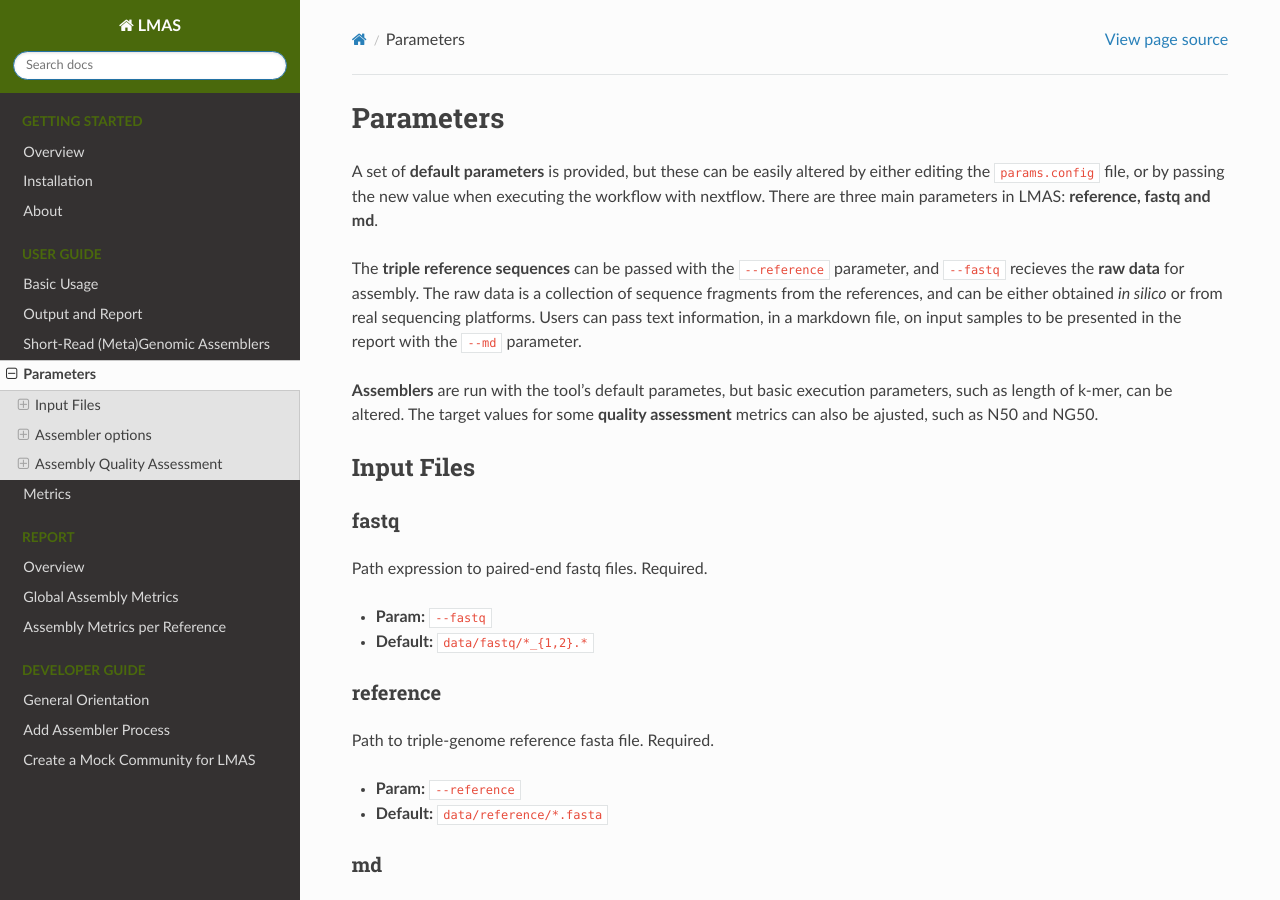
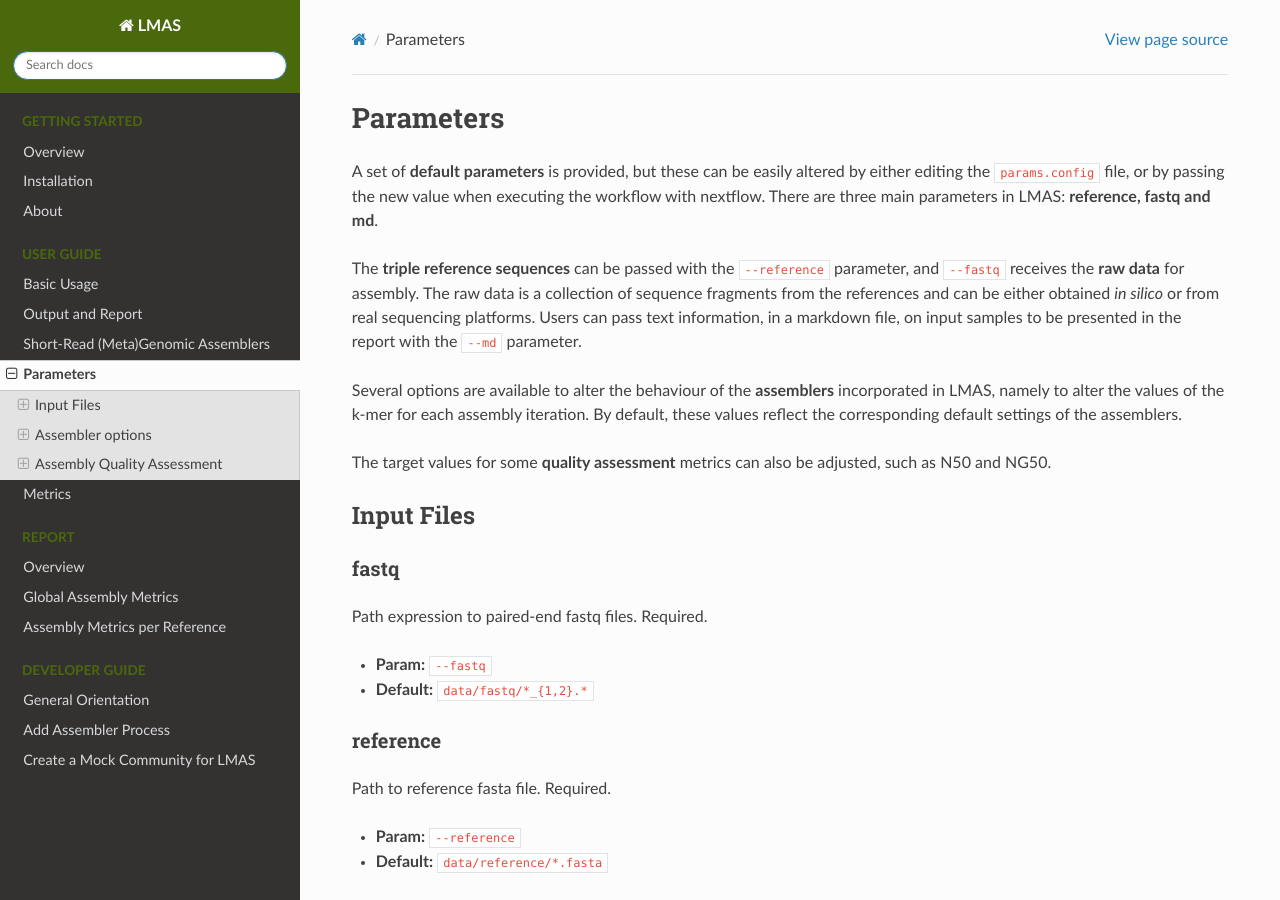
Before and after one commit to B-UMMI/LMAS, a Sphinx documentation site: the page built from docs/user/parameters.rst, in a window 1280 px wide and 900 px high. Built offline with Sphinx 7.4.7 and the Read the Docs theme 2.0.0, drawn with Linux system fonts in a browser that asks for light colours; some of the changed text lies outside the part shown.

Commit message:
Update parameters.rst

```diff
--- a/docs/user/parameters.rst
+++ b/docs/user/parameters.rst
@@ -5,13 +5,16 @@
 ``params.config`` file, or by passing the new value when executing the workflow with nextflow.
 There are three main parameters in LMAS: **reference, fastq and md**.
 
-The **triple reference sequences** can be passed with the ``--reference`` parameter, and ``--fastq`` recieves
-the **raw data** for assembly. The raw data is a collection of sequence fragments from the references, and can be either
+The **triple reference sequences** can be passed with the ``--reference`` parameter, and ``--fastq`` receives the
+**raw data** for assembly. The raw data is a collection of sequence fragments from the references and can be either
 obtained *in silico* or from real sequencing platforms. Users can pass text information, in a markdown file,
 on input samples to be presented in the report with the ``--md`` parameter.
 
-**Assemblers** are run with the tool's default parametes, but basic execution parameters, such as length of k-mer,
-can be altered. The target values for some **quality assessment** metrics can also be ajusted, such as N50 and NG50.
+Several options are available to alter the behaviour of the **assemblers** incorporated in LMAS, namely to alter
+the values of the k-mer for each assembly iteration. By default, these values reflect the corresponding default
+settings of the assemblers.
+
+The target values for some **quality assessment** metrics can also be adjusted, such as N50 and NG50.
 
 
 Input Files
@@ -30,7 +33,7 @@
 reference
 ^^^^^^^^^
 
-Path to triple-genome reference fasta file. Required.
+Path to reference fasta file. Required.
 
 * **Param:** :code:`--reference`
 
@@ -144,7 +147,7 @@
 
 Mapped reads threshold
 ^^^^^^^^^^^^^^^^^^^^^^^
-Value for mininum percentage of read aligning to the contig to be considered as mapped.
+Value for minimum percentage of read aligning to the contig to be considered as mapped.
 
 * **Param:** :code:`--mapped_reads_threshold`
 
@@ -154,7 +157,7 @@
 ^^^^^^^^
 Target value for the N*x*, NA*x* and NG*x* metrics.
 
-* **Param:** :code:`--l_target`
+* **Param:** :code:`--n_target`
 
 * **Default:** 0.9
 
@@ -162,6 +165,6 @@
 ^^^^^^^^
 Target value for the L*x* metric.
 
-* **Param:** :code:`--n_target`
+* **Param:** :code:`--l_target`
 
 * **Default:** 0.5
```
Also changed, not shown: other parts of docs/user/parameters.rst (+1 -1 lines).
